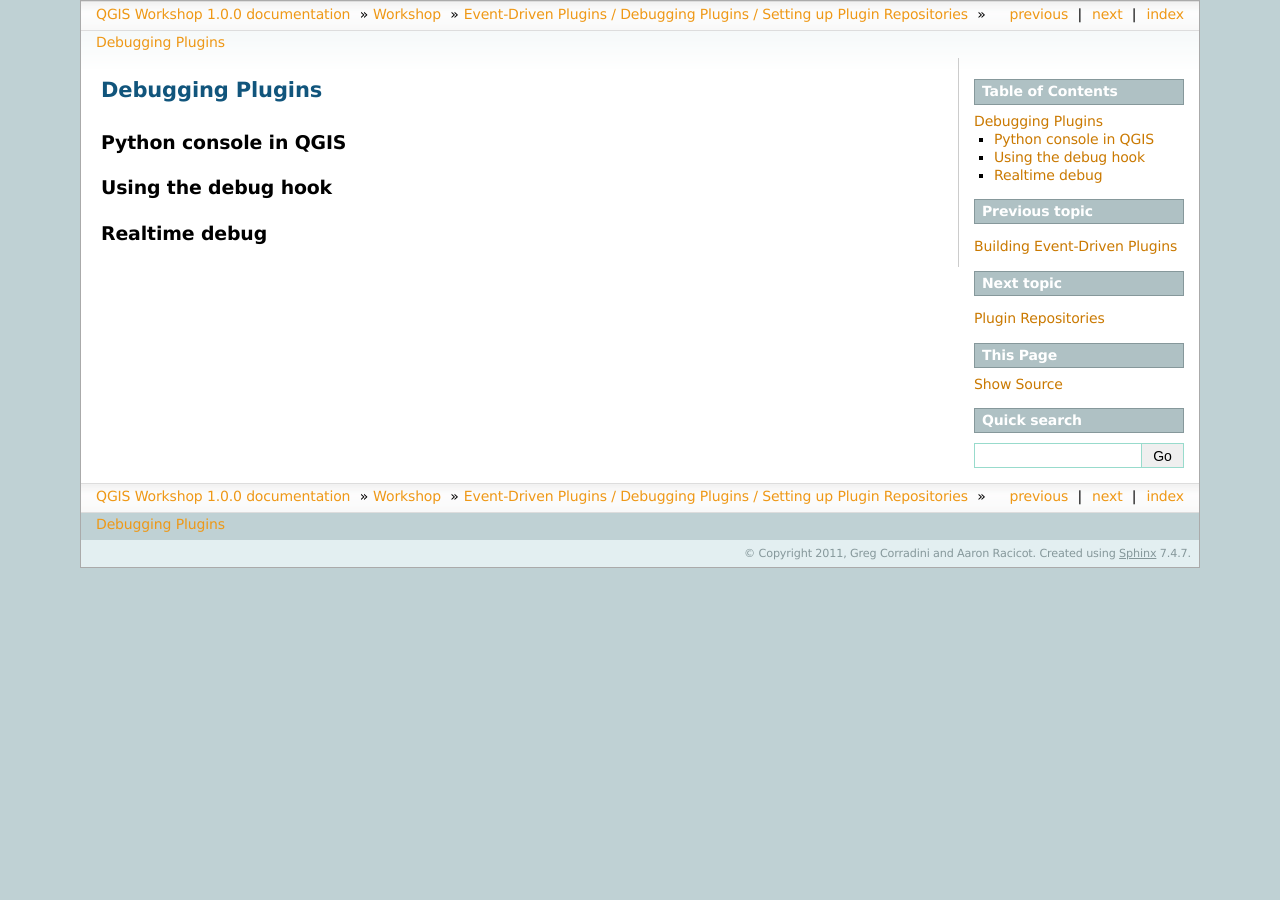
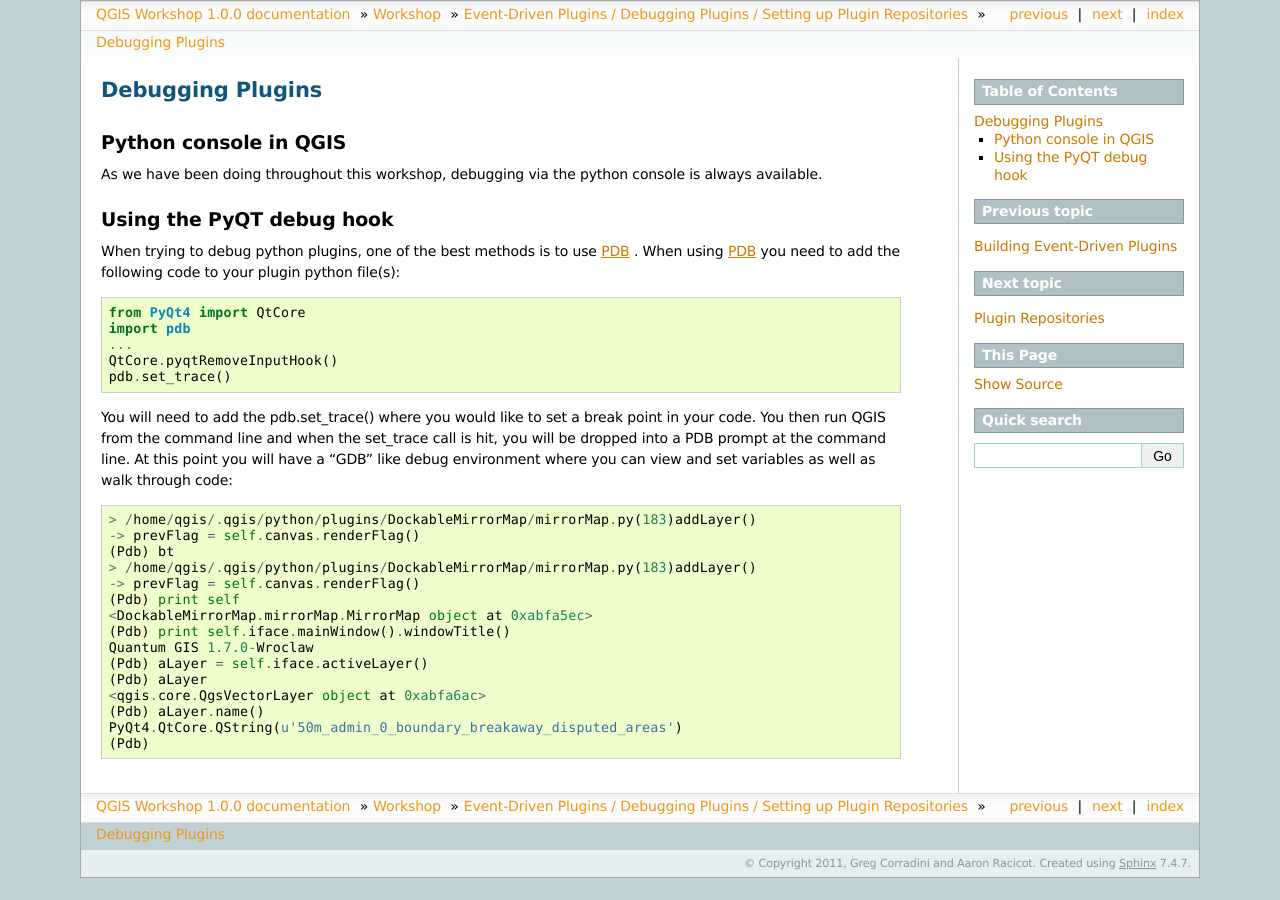
Before and after one commit to cugos/qgisworkshop_org, a Sphinx documentation site: the page built from docs/source/workshop/debug.rst, in a window 1280 px wide. Built offline with Sphinx 7.4.7, drawn with Linux system fonts in a browser that asks for light colours.

Commit message:
Starting to work on the last section... starting with debugging

```diff
--- a/docs/source/workshop/debug.rst
+++ b/docs/source/workshop/debug.rst
@@ -4,9 +4,32 @@ Debugging Plugins
 
 Python console in QGIS
 ----------------------
+As we have been doing throughout this workshop, debugging via the python console is always available.
 
-Using the debug hook
+Using the PyQT debug hook
 --------------------
+When trying to debug python plugins, one of the best methods is to use \ `PDB <http://docs.python.org/library/pdb.html>`_ \.  When using \ `PDB <http://docs.python.org/library/pdb.html>`_ \ you need to add the following code to your plugin python file(s)::
 
-Realtime debug
---------------
+    from PyQt4 import QtCore
+    import pdb
+    ...
+    QtCore.pyqtRemoveInputHook()
+    pdb.set_trace()
+
+You will need to add the pdb.set_trace() where you would like to set a break point in your code.  You then run QGIS from the command line and when the set_trace call is hit, you will be dropped into a PDB prompt at the command line.  At this point you will have a "GDB" like debug environment where you can view and set variables as well as walk through code::
+
+    > /home/qgis/.qgis/python/plugins/DockableMirrorMap/mirrorMap.py(183)addLayer()
+    -> prevFlag = self.canvas.renderFlag()
+    (Pdb) bt
+    > /home/qgis/.qgis/python/plugins/DockableMirrorMap/mirrorMap.py(183)addLayer()
+    -> prevFlag = self.canvas.renderFlag()
+    (Pdb) print self
+    <DockableMirrorMap.mirrorMap.MirrorMap object at 0xabfa5ec>
+    (Pdb) print self.iface.mainWindow().windowTitle()
+    Quantum GIS 1.7.0-Wroclaw
+    (Pdb) aLayer = self.iface.activeLayer()
+    (Pdb) aLayer
+    <qgis.core.QgsVectorLayer object at 0xabfa6ac>
+    (Pdb) aLayer.name()
+    PyQt4.QtCore.QString(u'50m_admin_0_boundary_breakaway_disputed_areas')
+    (Pdb)
```
